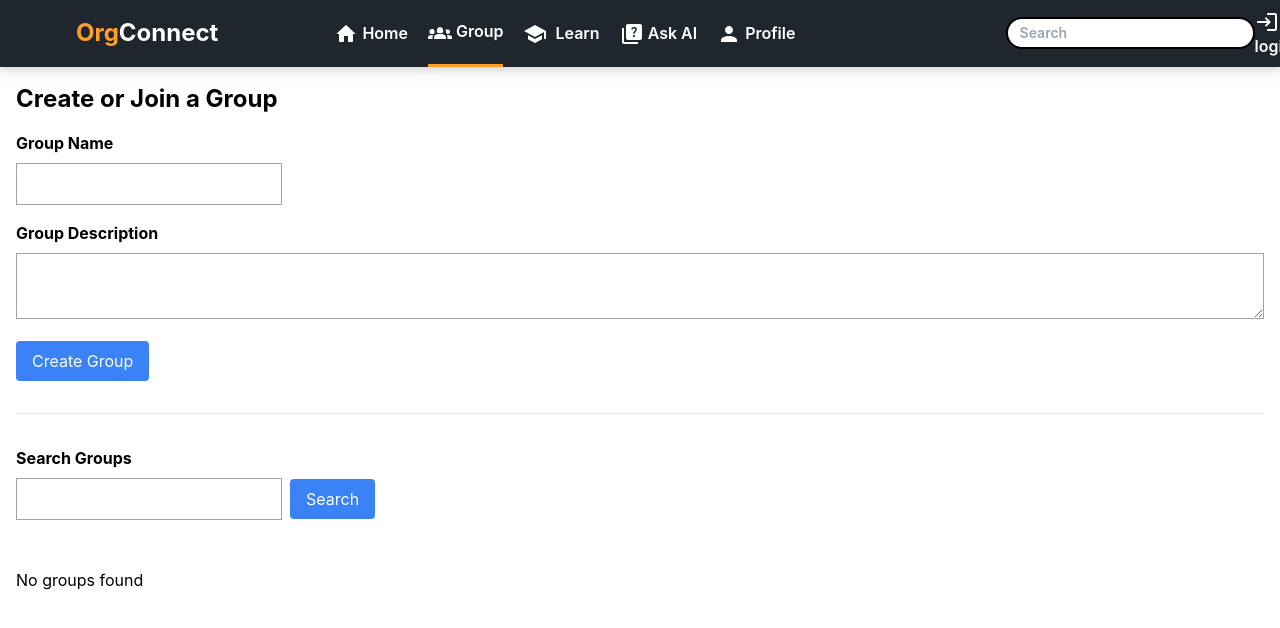
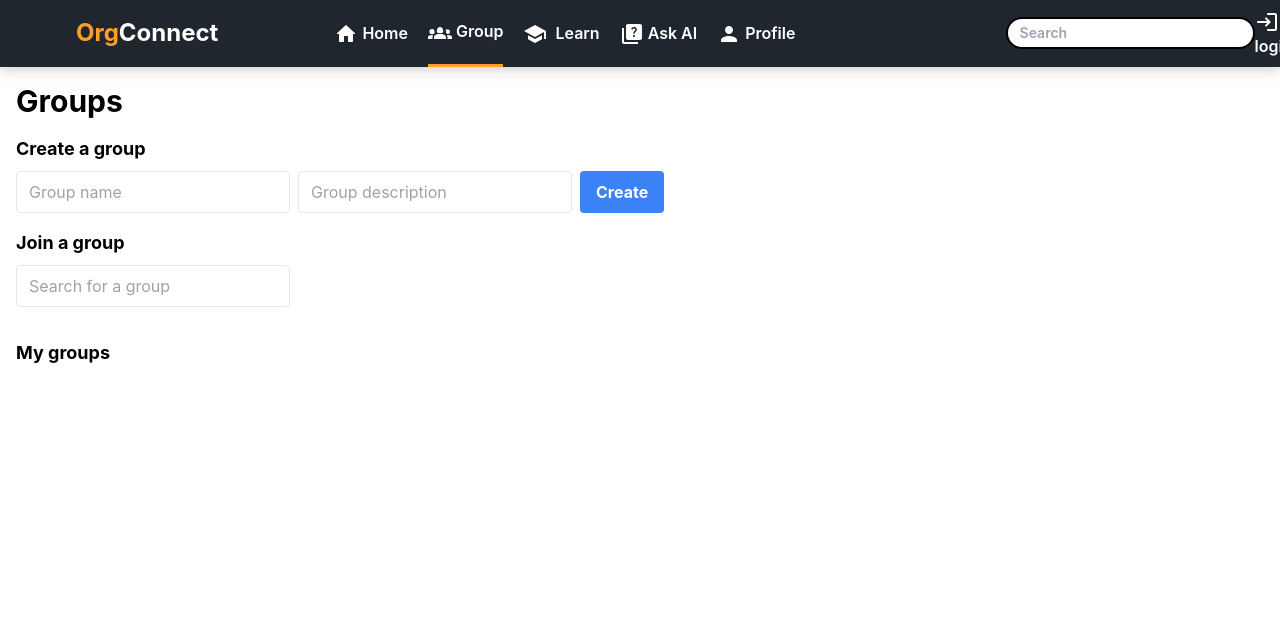
Before and after one commit to venom-10/orgconnect, a React (Create React App) app in the folder client/: page /app/Group in a window 1280 px wide. Shown: the top 628 px of the page. Built offline with nearby package versions, Linux system fonts and the light colour scheme.

Commit message:
made groups dynamic, with delete group function

```diff
--- a/client/package.json
+++ b/client/package.json
@@ -24,7 +24,7 @@
     "react-dom": "^18.2.0",
     "react-icons": "^4.7.1",
     "react-router-dom": "^6.8.1",
-    "react-scripts": "5.0.1",
+    "react-scripts": "^5.0.1",
     "react-toastify": "^9.1.2",
     "react-youtube": "^10.1.0",
     "web-vitals": "^2.1.4"
--- a/client/src/components/Body/Group.js
+++ b/client/src/components/Body/Group.js
@@ -1,85 +1,165 @@
-import React from 'react';
-import axios from 'axios';
+import React, { useState } from "react";
+import { nanoid } from "nanoid";
 
 function Group() {
-  const [groupName, setGroupName] = React.useState('');
-  const [groupDescription, setGroupDescription] = React.useState('');
-  const [searchTerm, setSearchTerm] = React.useState('');
-  const [searchResults, setSearchResults] = React.useState([]);
+  const [groups, setGroups] = useState([]);
+  const [joinedGroups, setJoinedGroups] = useState([]);
+  const [newGroupName, setNewGroupName] = useState("");
+  const [newGroupDescription, setNewGroupDescription] = useState("");
+  const [searchText, setSearchText] = useState("");
+  const [selectedGroup, setSelectedGroup] = useState(null);
 
-  const handleCreateGroup = async (e) => {
-    e.preventDefault();
-    try {
-      const response = await axios.post('/api/groups', {
-        name: groupName,
-        description: groupDescription
-      });
-      console.log(response.data);
-    } catch (error) {
-      console.error(error);
+  function createGroup() {
+    const newGroup = {
+      id: nanoid(),
+      name: newGroupName,
+      description: newGroupDescription,
+      members: [],
+    };
+    setGroups([...groups, newGroup]);
+    setNewGroupName("");
+    setNewGroupDescription("");
+  }
+
+  function joinGroup(group) {
+    if (!group.members.includes("you")) {
+      const updatedGroup = { ...group, members: [...group.members, "you"] };
+      setJoinedGroups([...joinedGroups, updatedGroup]);
     }
   }
 
-  const handleSearchGroups = async (e) => {
-    e.preventDefault();
-    try {
-      const response = await axios.get(`/api/groups?search=${searchTerm}`);
-      setSearchResults(response.data);
-    } catch (error) {
-      console.error(error);
-    }
+  function deleteGroup(group) {
+    setGroups(groups.filter((item) => item.id !== group.id));
+    setJoinedGroups(joinedGroups.filter((item) => item.id !== group.id));
   }
 
-  const handleJoinGroup = async (groupId) => {
-    try {
-      const response = await axios.post(`/api/groups/${groupId}/members`, {
-        userId: 'user123' // Replace with actual user ID
-      });
-      console.log(response.data);
-    } catch (error) {
-      console.error(error);
-    }
+  function showMembers(group) {
+    setSelectedGroup(group);
   }
+
+  function hideMembers() {
+    setSelectedGroup(null);
+  }
+
+  const filteredGroups = groups.filter((group) =>
+    group.name.toLowerCase().includes(searchText.toLowerCase())
+  );
 
   return (
     <div className="container mx-auto p-4">
-      <h1 className="text-2xl font-bold mb-4">Create or Join a Group</h1>
+      <h1 className="text-3xl font-bold mb-4">Groups</h1>
 
-      <form onSubmit={handleCreateGroup}>
-        <label htmlFor="groupName" className="block font-bold mb-2">Group Name</label>
-        <input type="text" id="groupName" value={groupName} onChange={(e) => setGroupName(e.target.value)} className="border border-gray-400 p-2 mb-4 w-half"/>
+      <div className="mb-4">
+        <h2 className="text-lg font-bold mb-2">Create a group</h2>
+        <div className="flex mb-4">
+          <input
+            type="text"
+            className="border rounded py-2 px-3 mr-2"
+            placeholder="Group name"
+            value={newGroupName}
+            onChange={(e) => setNewGroupName(e.target.value)}
+          />
+          <input
+            type="text"
+            className="border rounded py-2 px-3 mr-2"
+            placeholder="Group description"
+            value={newGroupDescription}
+            onChange={(e) => setNewGroupDescription(e.target.value)}
+          />
+          <button
+            className="bg-blue-500 hover:bg-blue-700 text-white font-bold py-2 px-4 rounded"
+            onClick={createGroup}
+          >
+            Create
+          </button>
+        </div>
+      </div>
 
-        <label htmlFor="groupDescription" className="block font-bold mb-2">Group Description</label>
-        <textarea id="groupDescription" value={groupDescription} onChange={(e) => setGroupDescription(e.target.value)} className="border border-gray-400 p-2 mb-4 w-full"/>
+      <div className="mb-4">
+        <h2 className="text-lg font-bold mb-2">Join a group</h2>
+        <div className="flex mb-4">
+          <input
+            type="text"
+            className="border rounded py-2 px-3 mr-2"
+            placeholder="Search for a group"
+            value={searchText}
+            onChange={(e) => setSearchText(e.target.value)}
+          />
+        </div>
+        <div className="flex flex-wrap">
+          {filteredGroups.map((group, index) => (
+            <div
+              key={index}
+              className="bg-gray-100 rounded-lg p-4 mr-4 mb-4"
+            >
+              <h3 className="font-bold">{group.name}</h3>
+              <p>{group.description}</p>
+              <button
+                className="bg-blue-500 hover:bg-blue-700 text-white font-bold py-
+                2 px-4 rounded mt-2"
+                onClick={() => joinGroup(group)}
+                >
+                Join
+                </button>
+                <button
+                className="bg-gray-500 hover:bg-gray-700 text-white font-bold py-2 px-4 rounded mt-2 ml-2"
+                onClick={() => showMembers(group)}
+                >
+                Members
+                </button>
+                </div>
+                ))}
+                </div>
+                </div>
+                {selectedGroup && (
+    <div className="mb-4">
+      <h2 className="text-lg font-bold mb-2">
+        Members of {selectedGroup.name}
+      </h2>
+      <div className="flex flex-wrap">
+        {selectedGroup.members.map((member, index) => (
+          <div
+            key={index}
+            className="bg-gray-100 rounded-lg p-4 mr-4 mb-4"
+          >
+            <h3 className="font-bold">{member}</h3>
+          </div>
+        ))}
+      </div>
+      <button
+        className="bg-gray-500 hover:bg-gray-700 text-white font-bold py-2 px-4 rounded mt-2"
+        onClick={hideMembers}
+      >
+        Hide Members
+      </button>
+    </div>
+  )}
 
-        <button type="submit" className="bg-blue-500 hover:bg-blue-600 text-white py-2 px-4 rounded">Create Group</button>
-      </form>
-
-      <hr className="my-8"/>
-
-      <form onSubmit={handleSearchGroups}>
-        <label htmlFor="searchTerm" className="block font-bold mb-2">Search Groups</label>
-        <input type="text" id="searchTerm" value={searchTerm} onChange={(e) => setSearchTerm(e.target.value)} className="border border-gray-400 p-2 mb-4 w-half "/>
-
-        <button type="submit" className="bg-blue-500 hover:bg-blue-600 text-white py-2 px-4 rounded mx-2">Search</button>
-      </form>
-
-      <div className="my-8">
-        {searchResults.length > 0 ? (
-          <ul>
-            {searchResults.map((group) => (
-              <li key={group._id}>
-                {group.name} - {group.description}
-                <button onClick={() => handleJoinGroup(group._id)} className="bg-green-500 hover:bg-green-600 text-white py-2 px-4 rounded ml-4">Join Group</button>
-              </li>
-            ))}
-          </ul>
-        ) : (
-          <p>No groups found</p>
-        )}
-      </div>
+  <div className="mb-4">
+    <h2 className="text-lg font-bold mb-2">My groups</h2>
+    <div className="flex flex-wrap">
+      {joinedGroups.map((group, index) => (
+        <div key={index} className="bg-gray-100 rounded-lg p-4 mr-4 mb-4">
+          <h3 className="font-bold">{group.name}</h3>
+          <p>{group.description}</p>
+          <button
+            className="bg-gray-500 hover:bg-gray-700 text-white font-bold py-2 px-4 rounded mt-2"
+            onClick={() => deleteGroup(group)}
+          >
+            Delete
+          </button>
+          <button
+            className="bg-gray-500 hover:bg-gray-700 text-white font-bold py-2 px-4 rounded mt-2 ml-2"
+            onClick={() => showMembers(group)}
+          >
+            Members
+          </button>
+        </div>
+      ))}
     </div>
-  );
+  </div>
+</div>
+);
 }
 
 export default Group;
```
Also changed, not shown: 1 other file (tests, documents, lock files or other folders).
